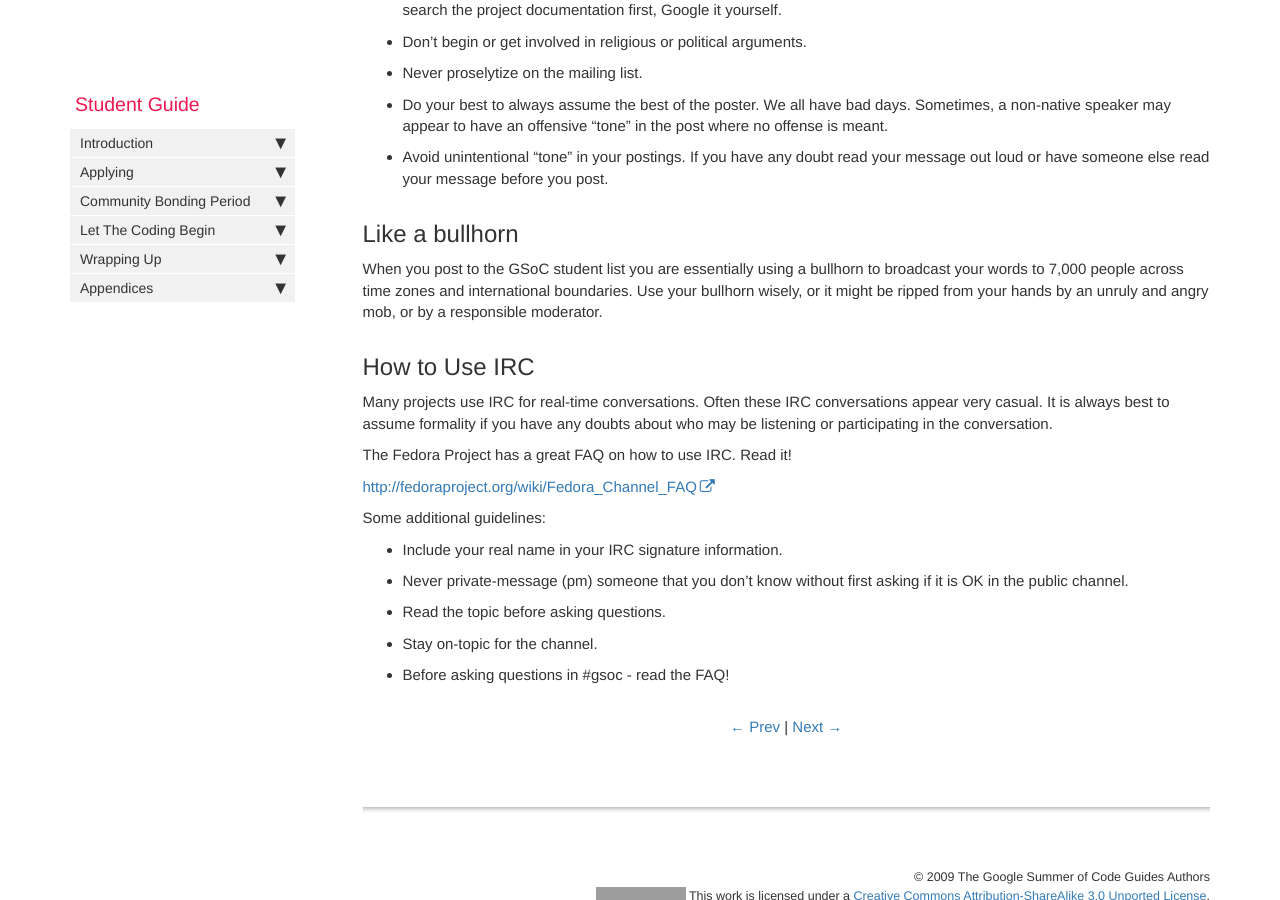
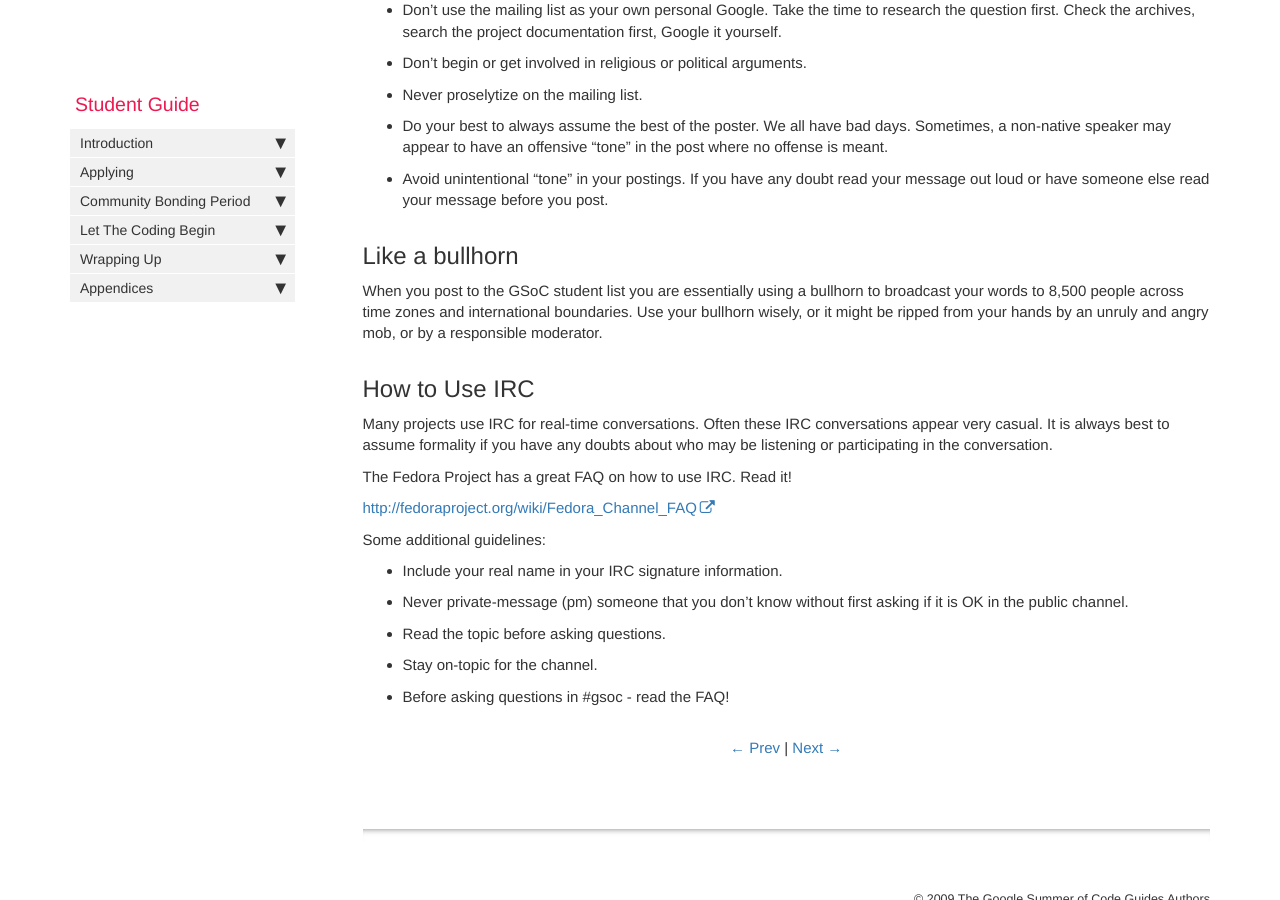
Before and after one commit to google/gsocguides, a Jekyll site: the page built from pages/student/11-communication_best_practices.md, in a window 1280 px wide and 900 px high, scrolled down 1080 px. Built offline with Jekyll 4.4.1, drawn with Linux system fonts in a browser that asks for light colours; some of the changed text lies outside the part shown; grey boxes are pictures that could not be loaded.

Commit message:
Update 11-communication_best_practices.md

```diff
--- a/pages/student/11-communication_best_practices.md
+++ b/pages/student/11-communication_best_practices.md
@@ -39,7 +39,7 @@ Some specific guidelines that should apply across communities:
 
 ## Like a bullhorn
 
-When you post to the GSoC student list you are essentially using a bullhorn to broadcast your words to 7,000 people across time zones and international boundaries. Use your bullhorn wisely, or it might be ripped from your hands by an unruly and angry mob, or by a responsible moderator.
+When you post to the GSoC student list you are essentially using a bullhorn to broadcast your words to 8,500 people across time zones and international boundaries. Use your bullhorn wisely, or it might be ripped from your hands by an unruly and angry mob, or by a responsible moderator.
 
 
 ## How to Use IRC
```
Also changed, not shown: other parts of pages/student/11-communication_best_practices.md (+1 -1 lines).
